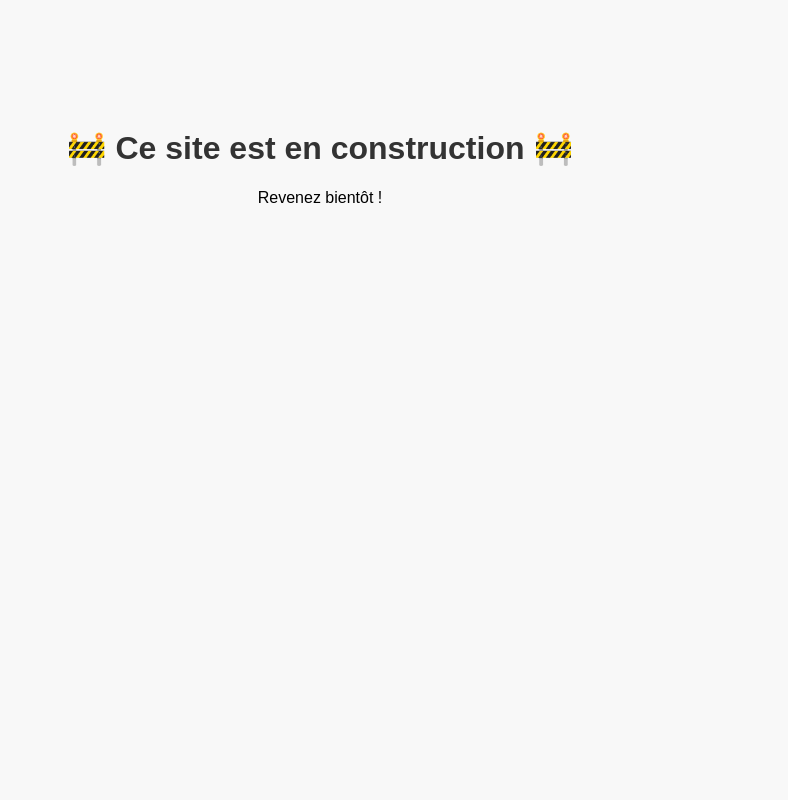
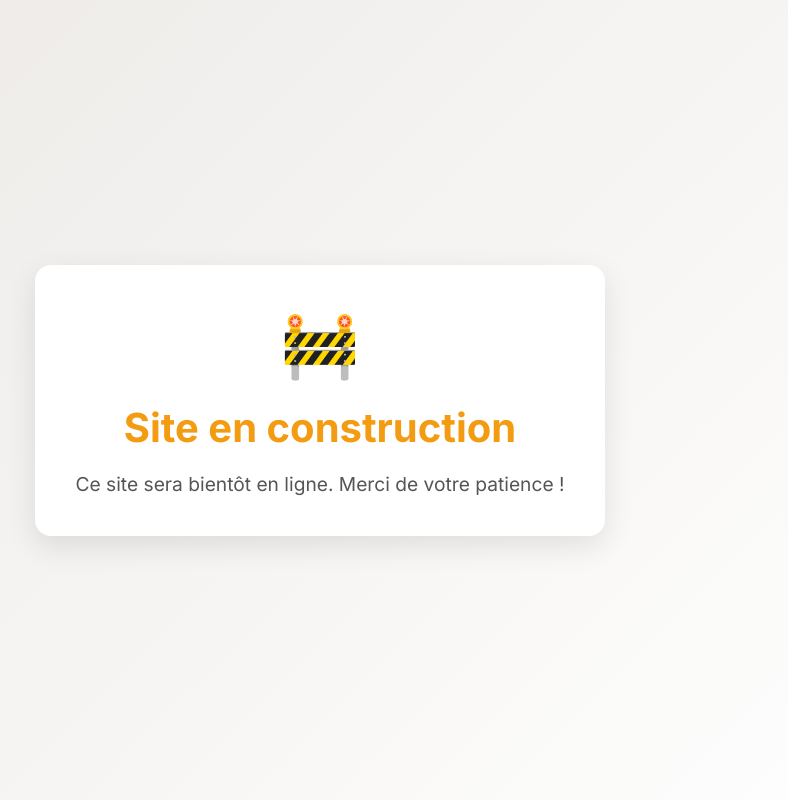
Before and after one commit to Lejrdental/Maintenance, a plain HTML site: page index.html in a window 1280 px wide. Shown: the whole page, without its empty margins (320-1108 px from the left). Drawn offline with Linux system fonts and the light colour scheme.

Commit message:
Update index.html

```diff
--- a/index.html
+++ b/index.html
@@ -2,22 +2,58 @@
 <html lang="fr">
 <head>
   <meta charset="UTF-8">
+  <meta name="viewport" content="width=device-width, initial-scale=1.0">
   <title>Site en construction</title>
+  <link href="https://fonts.googleapis.com/css2?family=Inter:wght@400;700&display=swap" rel="stylesheet">
   <style>
+    * {
+      margin: 0;
+      padding: 0;
+      box-sizing: border-box;
+    }
+
     body {
-      font-family: Arial, sans-serif;
-      background-color: #f8f8f8;
+      font-family: 'Inter', sans-serif;
+      background: linear-gradient(135deg, #ece9e6, #ffffff);
+      color: #333;
+      height: 100vh;
+      display: flex;
+      justify-content: center;
+      align-items: center;
       text-align: center;
-      padding-top: 100px;
+      padding: 20px;
     }
+
+    .container {
+      background: white;
+      padding: 40px;
+      border-radius: 16px;
+      box-shadow: 0 10px 30px rgba(0, 0, 0, 0.1);
+      max-width: 600px;
+    }
+
     h1 {
-      font-size: 2em;
-      color: #333;
+      font-size: 2.5em;
+      margin-bottom: 20px;
+      color: #f39c12;
+    }
+
+    p {
+      font-size: 1.2em;
+      color: #555;
+    }
+
+    .emoji {
+      font-size: 4em;
+      margin-bottom: 20px;
     }
   </style>
 </head>
 <body>
-  <h1>🚧 Ce site est en construction 🚧</h1>
-  <p>Revenez bientôt !</p>
+  <div class="container">
+    <div class="emoji">🚧</div>
+    <h1>Site en construction</h1>
+    <p>Ce site sera bientôt en ligne. Merci de votre patience !</p>
+  </div>
 </body>
 </html>
```
